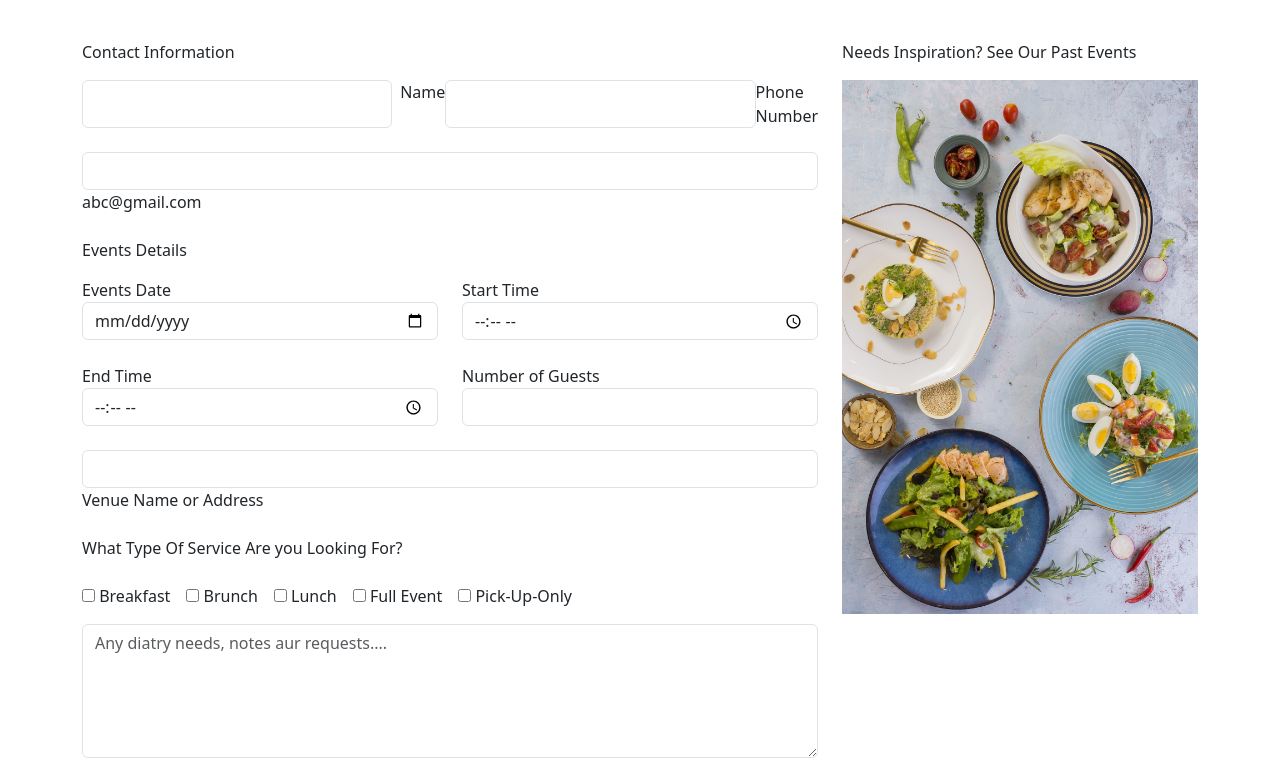
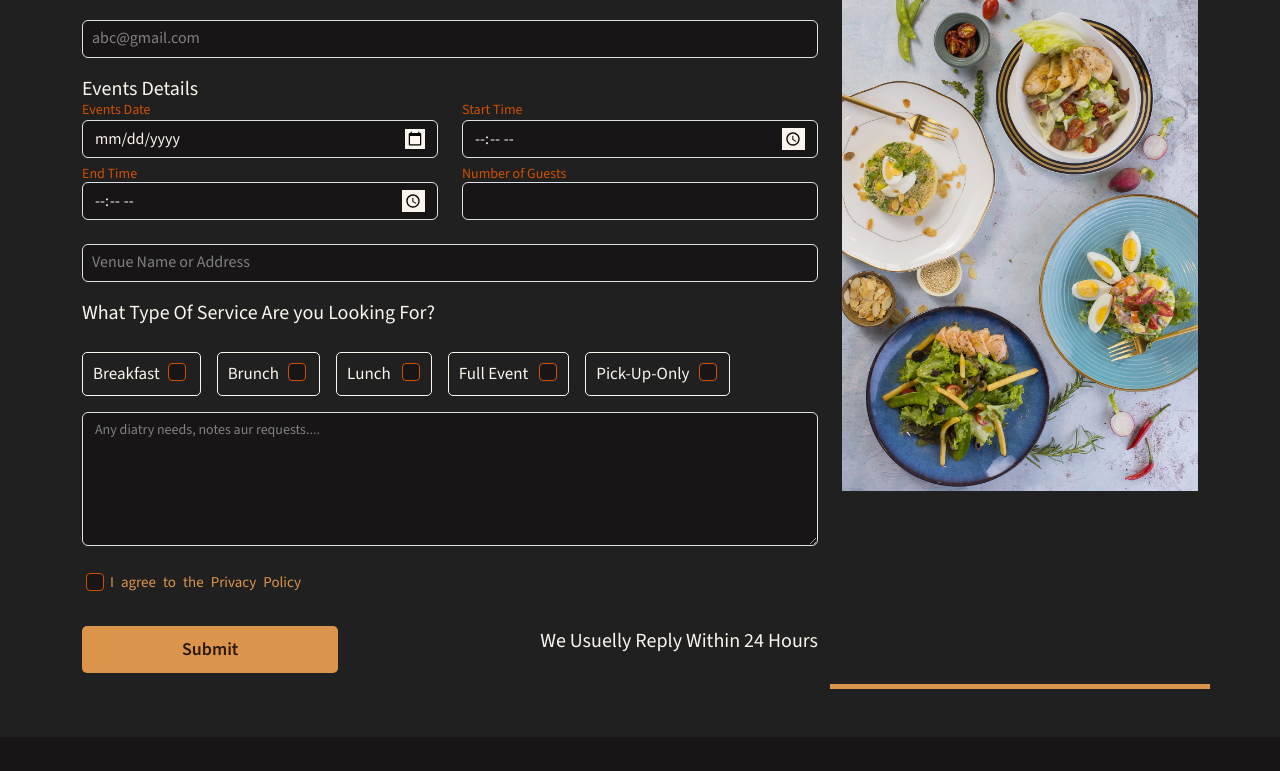
Before and after one commit to PrakashOnGithub8292/Carolina_theme, a plain HTML site: page orderonline.html in a window 1280 px wide. Shown: the part 330-1101 px from the top of the page. Drawn offline with nearby package versions, Linux system fonts and the light colour scheme; the site is published under a folder, as on GitHub Pages, so addresses that start at the root find nothing.

Commit message:
Update orderonline.html

```diff
--- a/orderonline.html
+++ b/orderonline.html
@@ -20,9 +20,9 @@
     <link rel="stylesheet" href="https://unpkg.com/aos@next/dist/aos.css" />
 
     <!-- custom css -->
-    <link rel="stylesheet" href="/assets/css/style.css">
-    <link rel="stylesheet" href="/assets/css/orderonline.css">
-    <link rel="stylesheet" href="/assets/css/media.css">
+    <link rel="stylesheet" href="./assets/css/style.css">
+    <link rel="stylesheet" href="./assets/css/orderonline.css">
+    <link rel="stylesheet" href="./assets/css/media.css">
     <title>Order - Online</title>
 </head>
 
```
